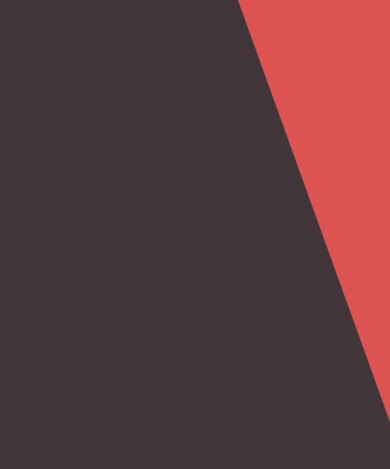
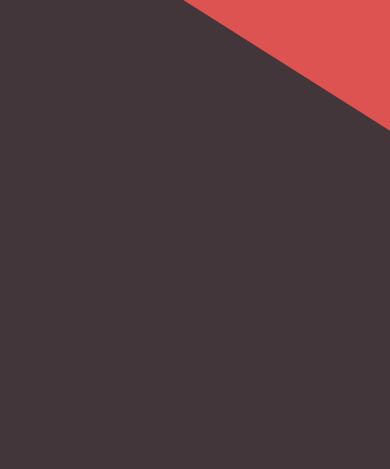
Before and after one commit to Mehraj1714/food-place, a plain HTML site: page index.html in a window 390 px wide. Shown: the top 469 px of the page. Drawn offline with Linux system fonts and the light colour scheme.

Commit message:
Update responsive.css

```diff
--- a/assets/css/responsive.css
+++ b/assets/css/responsive.css
@@ -8,6 +8,9 @@
 	}
 	p{
 		font-size: 8px;
+	}
+	nav>div{
+		clip-path: polygon(47% 0, 100% 31%, 100% 0);
 	}
 
 }
```
